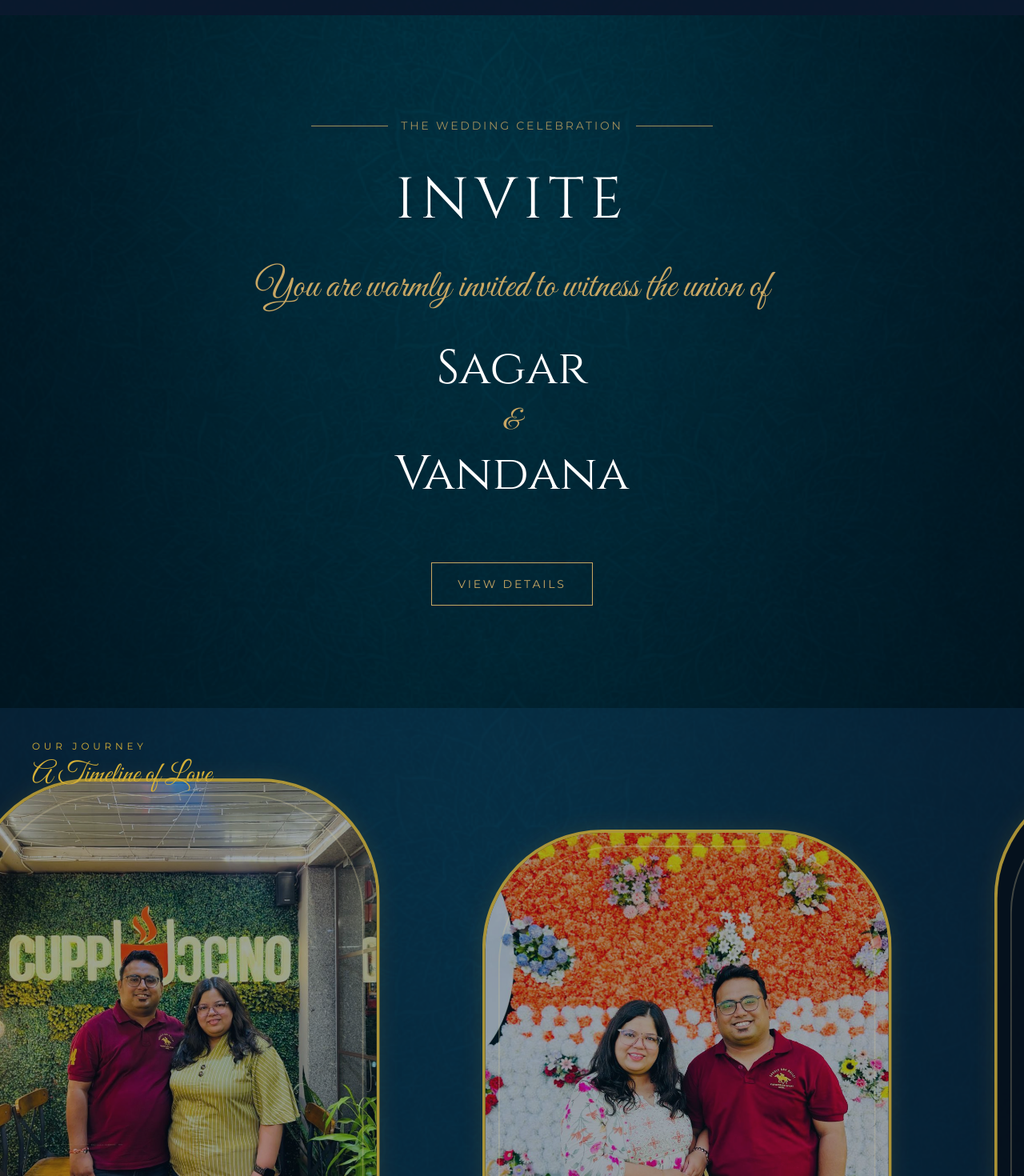
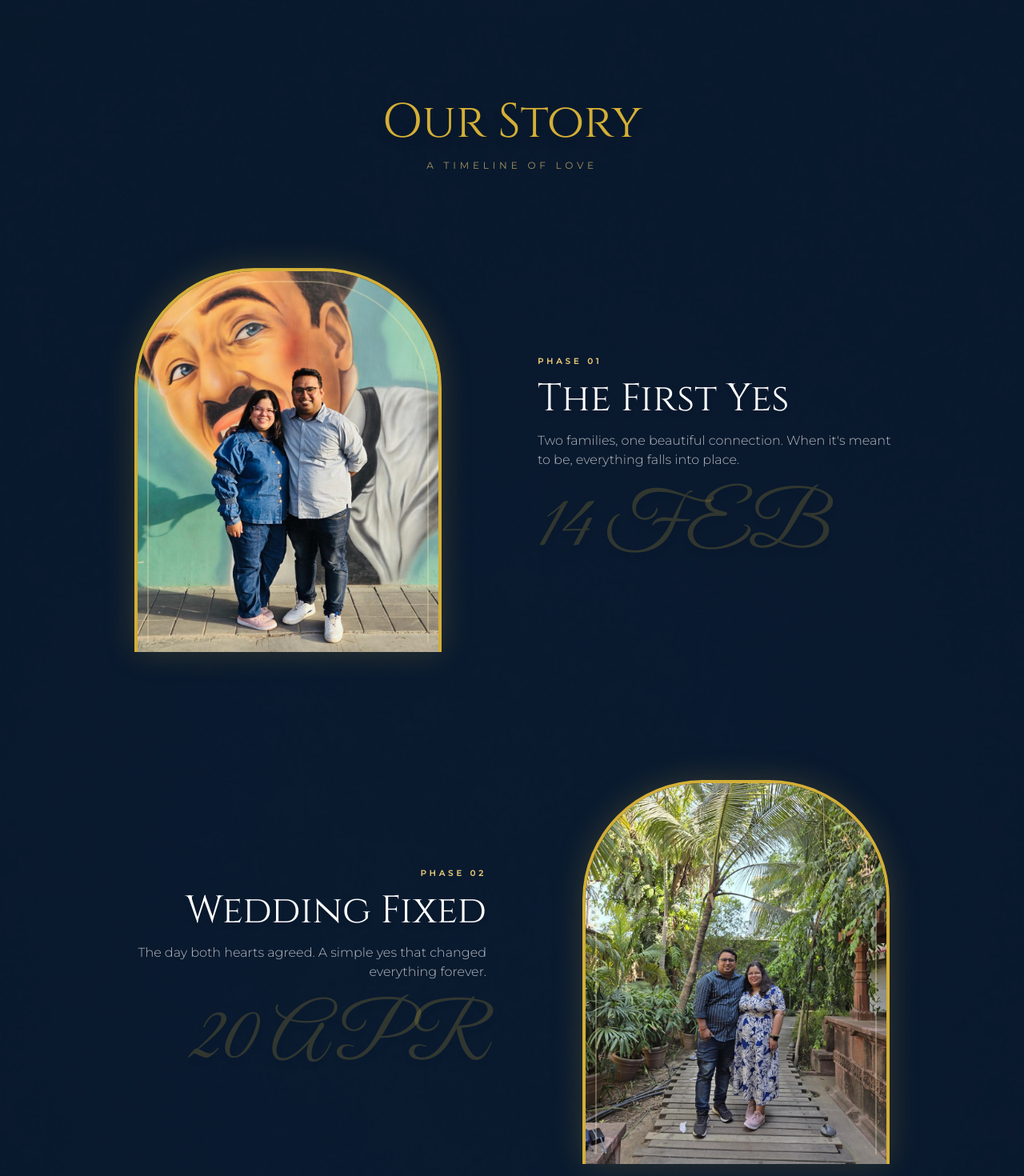
Before and after one commit to anurag07le-create/pvtanurag, a Next.js app: page /elegant in a window 1280 px wide. Shown: the part 4420-5890 px from the top of the page at 80% size. Built offline with nearby package versions, Linux system fonts and the light colour scheme.

Commit message:
feat(elegant): implement vertical timeline and masonry grid to match cinematic page layout exactly

```diff
--- a/src/components/elegant/ElegantExperience.tsx
+++ b/src/components/elegant/ElegantExperience.tsx
@@ -4,7 +4,8 @@ import React, { useEffect, useState } from "react";
 import LenisProvider from "@/components/cinematic/LenisProvider";
 import HeroParallax from "./HeroParallax";
 import DetailsSection from "./DetailsSection";
-import ElegantGallery from "./ElegantGallery";
+import ElegantStory from "./ElegantStory";
+import ElegantPhotoGrid from "./ElegantPhotoGrid";
 import ElegantItinerary from "./ElegantItinerary";
 import ElegantGoldenThread from "./ElegantGoldenThread";
 import ElegantInvitationMessage from "./ElegantInvitationMessage";
@@ -50,8 +51,8 @@ export default function ElegantExperience() {
              <ElegantGoldenThread />
              <HeroParallax />
              <ElegantInvitationMessage />
-             <DetailsSection />
-             <ElegantGallery />
+             <ElegantStory />
+             <ElegantPhotoGrid />
              <ElegantItinerary />
              <ElegantFooter />
           </div>
--- /dev/null
+++ b/src/components/elegant/ElegantPhotoGrid.tsx
@@ -0,0 +1,79 @@
+"use client"
+import React, { useRef } from 'react'
+import { motion, useMotionTemplate, useScroll, useTransform } from 'framer-motion'
+
+const originalImages = [
+  '/images/photo1.jpeg',
+  '/images/photo2.jpeg',
+  '/images/photo4.jpeg',
+  '/images/photo5.jpeg'
+]
+// Create a longer list to match the masonry look
+const galleryImages = Array.from({ length: 20 }).map((_, i) => originalImages[i % originalImages.length])
+
+function PhotoCard({ src, index }: { src: string; index: number }) {
+  const ref = useRef<HTMLDivElement>(null)
+  const { scrollYProgress } = useScroll({
+    target: ref,
+    offset: ["start end", "center center"]
+  })
+
+  const scale = useTransform(scrollYProgress, [0, 1], [0.92, 1])
+  const imgOpacity = useTransform(scrollYProgress, [0, 0.3], [0, 1])
+
+  return (
+    <motion.div
+      ref={ref}
+      className="relative w-full break-inside-avoid rounded-sm overflow-hidden mb-3 md:mb-4 border border-[#d4af37]/20 shadow-lg"
+      style={{ scale, opacity: imgOpacity }}
+    >
+      <motion.div className="relative w-full overflow-hidden">
+        <motion.img
+          src={src}
+          alt={`Memory ${index + 1}`}
+          className="w-full h-auto object-cover"
+        />
+      </motion.div>
+
+      {/* Subtle overlay that fades out */}
+      <motion.div
+        className="absolute inset-0 bg-[#0A1A2F]"
+        style={{ opacity: useTransform(scrollYProgress, [0, 0.5], [0.8, 0]) }}
+      />
+    </motion.div>
+  )
+}
+
+export default function ElegantPhotoGrid() {
+  return (
+    <section className="relative w-full min-h-[100dvh] bg-[#0A1A2F] py-20 md:py-32 px-4 md:px-12 z-20 overflow-hidden">
+
+      <div className="text-center mb-16 md:mb-24">
+        <motion.h2
+          initial={{ opacity: 0, y: 30 }}
+          whileInView={{ opacity: 1, y: 0 }}
+          viewport={{ once: true }}
+          transition={{ duration: 1 }}
+          className="font-cinzel text-4xl md:text-6xl text-[#d4af37] drop-shadow-md mb-3 md:mb-4"
+        >
+          The Archive
+        </motion.h2>
+        <motion.p
+          initial={{ opacity: 0 }}
+          whileInView={{ opacity: 1 }}
+          viewport={{ once: true }}
+          transition={{ duration: 1, delay: 0.3 }}
+          className="font-montserrat text-[#e6c875]/60 tracking-[0.3em] text-[10px] md:text-xs uppercase"
+        >
+          Moments frozen in time
+        </motion.p>
+      </div>
+
+      <div className="max-w-6xl mx-auto columns-2 md:columns-3 lg:columns-4 gap-3 md:gap-4 pb-16 md:pb-32">
+        {galleryImages.map((src, index) => (
+          <PhotoCard key={index} src={src} index={index} />
+        ))}
+      </div>
+    </section>
+  )
+}
--- /dev/null
+++ b/src/components/elegant/ElegantStory.tsx
@@ -0,0 +1,127 @@
+"use client"
+import React, { useRef } from 'react'
+import { motion, useScroll, useTransform } from 'framer-motion'
+
+const timelineEvents = [
+  {
+    id: 1,
+    title: "The First Yes",
+    text: "Two families, one beautiful connection. When it's meant to be, everything falls into place.",
+    image: "/images/photo1.jpeg",
+    year: "14 FEB"
+  },
+  {
+    id: 2,
+    title: "Wedding Fixed",
+    text: "The day both hearts agreed. A simple yes that changed everything forever.",
+    image: "/images/photo2.jpeg",
+    year: "20 APR"
+  },
+  {
+    id: 3,
+    title: "The Roka",
+    text: "It became official. The stars aligned, and the countdown to forever began.",
+    image: "/images/photo4.jpeg",
+    year: "15 AUG"
+  },
+  {
+    id: 4,
+    title: "Pre-Wedding Shoot",
+    text: "Capturing the moments before two families become one. A beautiful beginning.",
+    image: "/images/photo5.jpeg",
+    year: "10 OCT"
+  }
+]
+
+function StoryCard({ event, index }: { event: typeof timelineEvents[0]; index: number }) {
+  const ref = useRef<HTMLDivElement>(null)
+  const { scrollYProgress } = useScroll({
+    target: ref,
+    offset: ["start end", "center center"]
+  })
+
+  // Simple elegant fade and slide in
+  const yOffset = useTransform(scrollYProgress, [0, 1], [100, 0])
+  const opacity = useTransform(scrollYProgress, [0.2, 0.8], [0, 1])
+
+  const isEven = index % 2 === 0
+
+  return (
+    <motion.div
+      ref={ref}
+      style={{ opacity, y: yOffset }}
+      className={`py-12 md:py-20 flex flex-col ${isEven ? 'md:flex-row' : 'md:flex-row-reverse'} items-center gap-8 md:gap-16 px-4 md:px-12 relative max-w-6xl mx-auto`}
+    >
+
+      {/* Image Side */}
+      <div className="w-full md:w-1/2 flex justify-center relative">
+        {/* Golden Arch Frame */}
+        <div className="w-full max-w-sm aspect-[4/5] relative overflow-hidden rounded-t-[150px] shadow-[0_0_40px_rgba(212,175,55,0.2)] border-t-4 border-x-4 border-[#d4af37]">
+          <img
+            src={event.image}
+            alt={event.title}
+            className="w-full h-full object-cover"
+          />
+          {/* Inner Glow */}
+          <div className="absolute inset-0 rounded-t-[150px] border-t-2 border-x-2 border-[#ffebb3] opacity-30 m-3 pointer-events-none" />
+        </div>
+      </div>
+
+      {/* Text Side */}
+      <div className={`w-full md:w-1/2 flex flex-col ${isEven ? 'items-start text-left' : 'items-start md:items-end text-left md:text-right'}`}>
+        <span className="font-montserrat text-[#e6c875] tracking-[0.4em] uppercase text-[10px] font-bold mb-4">
+          Phase 0{index + 1}
+        </span>
+
+        <h3 className="font-cinzel text-4xl md:text-5xl text-white leading-tight mb-4 drop-shadow-md">
+          {event.title}
+        </h3>
+
+        <p className="font-montserrat text-white/70 font-light text-sm md:text-base leading-relaxed max-w-md mb-6">
+          {event.text}
+        </p>
+
+        <div className="text-[#d4af37]/20 font-vibes text-6xl md:text-8xl select-none drop-shadow-xl">
+          {event.year}
+        </div>
+      </div>
+
+    </motion.div>
+  )
+}
+
+export default function ElegantStory() {
+  const containerRef = useRef<HTMLDivElement>(null)
+
+  return (
+    <section ref={containerRef} className="relative bg-[#0A1A2F] z-20 overflow-hidden py-16">
+
+      {/* Background Texture */}
+      <div className="absolute inset-0 w-full h-full pointer-events-none">
+        <img
+          src="/images/elegant/teal-texture.png"
+          alt="Texture"
+          className="w-full h-full object-cover opacity-10 mix-blend-overlay"
+        />
+      </div>
+
+      {/* Section Header */}
+      <div className="relative z-10 flex flex-col items-center justify-center py-10 px-4">
+        <h2 className="font-cinzel text-4xl md:text-6xl text-[#d4af37] mb-3 md:mb-4 text-center drop-shadow-lg">
+          Our Story
+        </h2>
+        <p className="font-montserrat text-[#e6c875]/70 tracking-[0.4em] text-[10px] md:text-xs uppercase">
+          A Timeline of Love
+        </p>
+      </div>
+
+      {/* Story cards: vertical scroll */}
+      <div className="relative z-10">
+        {timelineEvents.map((event, i) => (
+          <StoryCard key={event.id} event={event} index={i} />
+        ))}
+      </div>
+
+    </section>
+  )
+}
```
